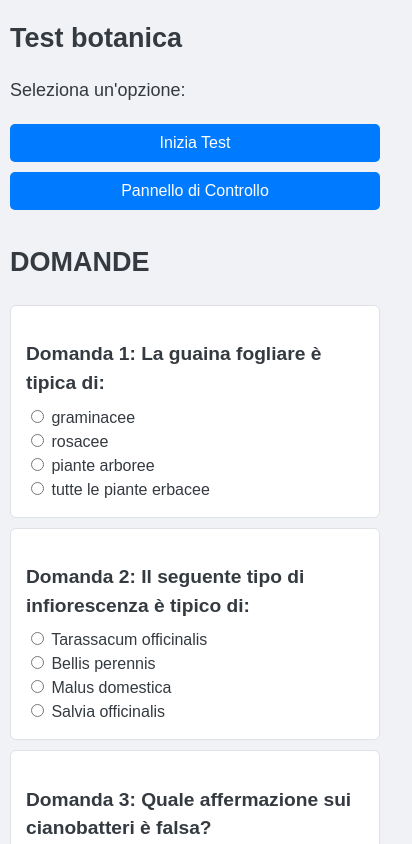
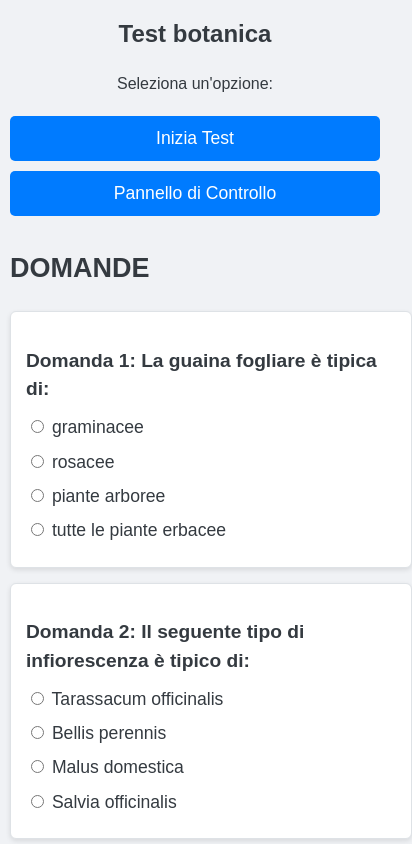
Before and after one commit to marcosavoldi/Test-botanica, a plain HTML site: page index.html in a window 390 px wide. Both pictures are taken after a click on the button "Inizia Test". Shown: the top 844 px of the page, 412 px wide, since content can reach past the window. Drawn offline with Linux system fonts and the light colour scheme.

Commit message:
Update style.css

```diff
--- a/style.css
+++ b/style.css
@@ -4,21 +4,32 @@ body {
     margin: 10px;
     background-color: #f0f2f5;
     color: #343a40;
-    font-size: 16px; /* Font base più grande */
-    line-height: 1.5; /* Migliora la leggibilità */
+    font-size: 16px;
+    line-height: 1.5;
+}
+h1 {
+    font-size: 1.8rem;
+    margin-bottom: 20px;
+    text-align: center;
+}
+p {
+    font-size: 1.1rem;
+    text-align: center;
 }
 #container {
     margin-top: 20px;
+    text-align: center;
 }
 button {
-    margin-right: 10px;
-    padding: 10px 15px;
+    padding: 12px 20px;
+    font-size: 1rem;
     cursor: pointer;
     border: none;
-    background-color: #007bff; /* blu stile bootstrap */
+    background-color: #007bff;
     color: #fff;
-    font-size: 1rem;
     border-radius: 5px;
+    display: inline-block;
+    margin-bottom: 10px;
 }
 button:hover {
     background-color: #0056b3;
@@ -27,59 +38,70 @@ button:hover {
     margin-top: 20px;
     display: none;
 }
-/* Box domande: sfondo chiaro, bordo e angoli arrotondati */
 .domanda {
     background-color: #ffffff;
     border: 1px solid #dee2e6;
     border-radius: 6px;
-    padding: 10px;
+    padding: 15px;
     margin-bottom: 15px;
+    box-shadow: 0px 2px 5px rgba(0, 0, 0, 0.1);
 }
-/* Titolo delle domande leggermente più grande e in grassetto */
 .domanda h3 {
     font-size: 1.2rem;
+    margin-bottom: 10px;
+}
+label {
+    font-size: 1rem;
+    display: block;
     margin-bottom: 8px;
 }
-/* Risultato finale (punteggio e messaggio) */
-.risultato {
-    margin-top: 20px;
-    font-weight: bold;
-    font-size: 1.2rem;
-}
-/* Classe per nascondere elementi */
-.hidden {
-    display: none;
-}
-/* Evidenziamo la risposta corretta in un verde pastello */
 .correct-answer {
     background-color: #c3fcd4;
     padding: 2px 4px;
     border-radius: 4px;
 }
+.risultato {
+    margin-top: 20px;
+    font-weight: bold;
+    font-size: 1.2rem;
+    text-align: center;
+}
+.hidden {
+    display: none;
+}
+
 /* Responsive design per mobile */
 @media (max-width: 480px) {
     body {
         margin: 10px;
-        font-size: 18px; /* Aumenta il font su dispositivi mobili */
+        font-size: 18px;
     }
     h1 {
-        font-size: 1.5em;
-        margin-bottom: 15px;
+        font-size: 1.5rem;
+    }
+    p {
+        font-size: 1rem;
+    }
+    button {
+        width: 100%;
+        padding: 12px 0;
+        font-size: 1.1rem;
+    }
+    #test-container {
+        padding: 0;
     }
     .domanda {
         padding: 15px;
-        margin-bottom: 10px;
-        font-size: 1rem; /* Testo più leggibile */
+        width: 100%;
+        font-size: 1.1rem;
     }
-    button {
-        margin-bottom: 10px;
-        width: 100%;
-        font-size: 1rem;
+    .domanda h3 {
+        font-size: 1.2rem;
     }
-    #container {
-        text-align: center;
+    label {
+        font-size: 1.1rem;
     }
     .risultato {
-        font-size: 1.3rem; /* Aumenta dimensione del risultato finale */
+        font-size: 1.3rem;
     }
 }
```
